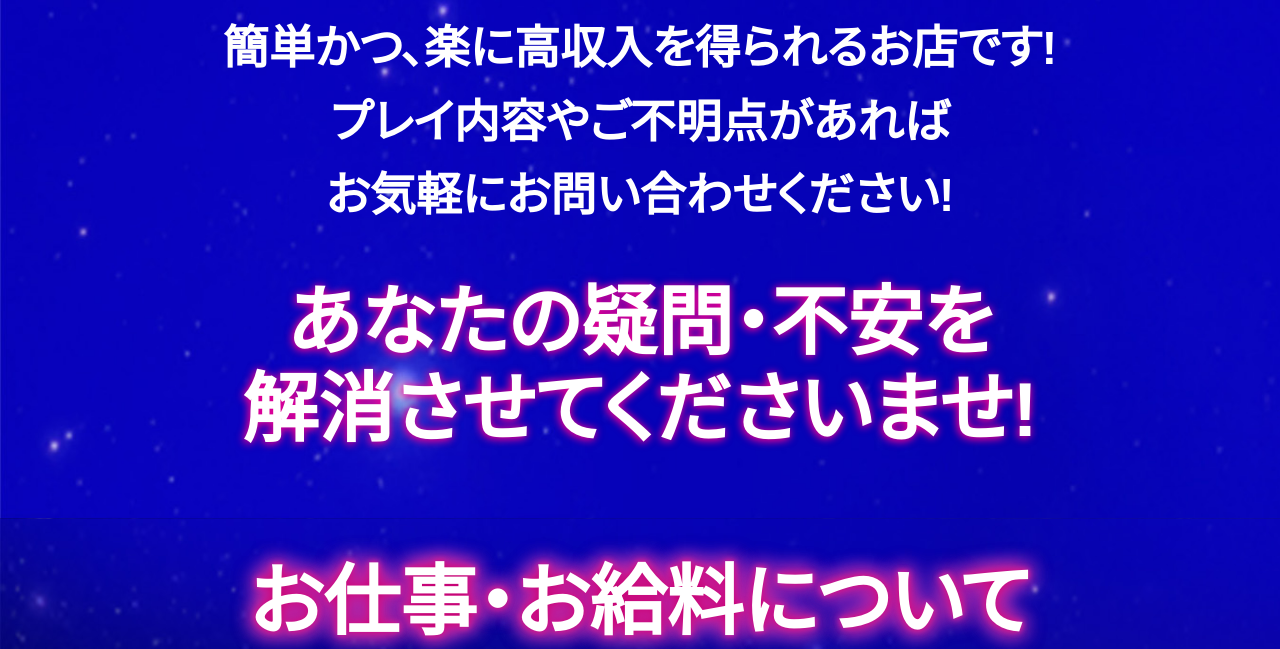
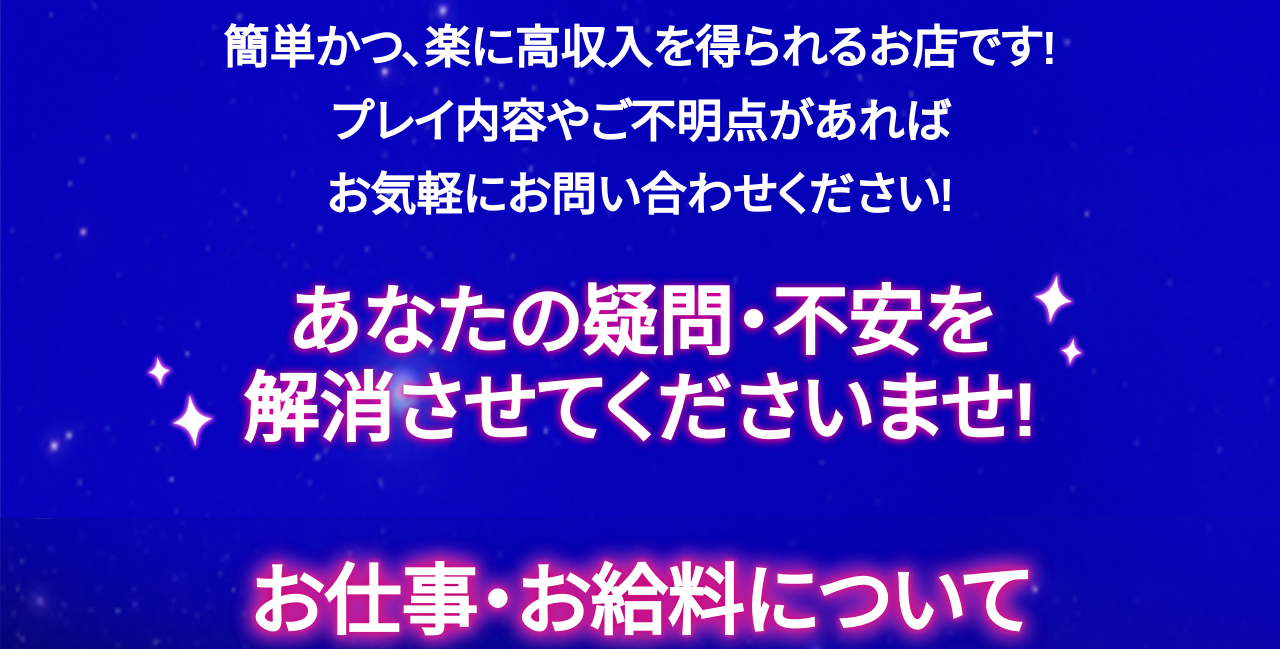
Before and after one commit to nakaya-tribe/relaxspace-osaka.com, a PHP site: page / in a window 1280 px wide. Shown: the part 4459-5108 px from the top of the page. Run offline with PHP 8.4, Linux system fonts and the light colour scheme; data that the repository does not hold is empty; style sheets or scripts are compiled from the project's sources; some libraries are stand-ins or nearby versions; some web fonts are replaced.

Commit message:
求人サイト　キラキラ装飾を反映

```diff
--- a/recruit/assets/css/component/_about04.scss
+++ b/recruit/assets/css/component/_about04.scss
@@ -26,6 +26,33 @@
       @include sp {
         font-size: 26rem;
       }
+      span{
+        position: relative;
+        &::before,&::after{
+          position: absolute;
+          content: "";
+          width: 80px;
+          height: 100px;
+          background-size: contain;
+          background-repeat: no-repeat;
+          @include tab {
+            width: 8vw;
+            height: 10vw;
+          }
+        }
+        &::before{
+          bottom: 0;
+          left: 0;
+          transform: translate(-180%,0);
+          background-image: url(../img/about04_deco01.png);
+        }
+        &::after{
+          top: 0;
+          right: 0;
+          transform: translate(90%,-10%);
+          background-image: url(../img/about04_deco02.png);
+        }
+      }
     }
   }
 }
--- a/recruit/components/about04.php
+++ b/recruit/components/about04.php
@@ -6,7 +6,7 @@
     お気軽にお問い合わせください!
   </p>
   <p class="about04__bottom">
-    あなたの疑問・不安を<br>
-    解消させてくださいませ!
+    <span>あなたの疑問・不安を<br>
+    解消させてくださいませ!</span>
   </p>
 </div>
```
Also changed, not shown: recruit/assets/img/about04_deco01.png (added), recruit/assets/img/about04_deco02.png (added).
